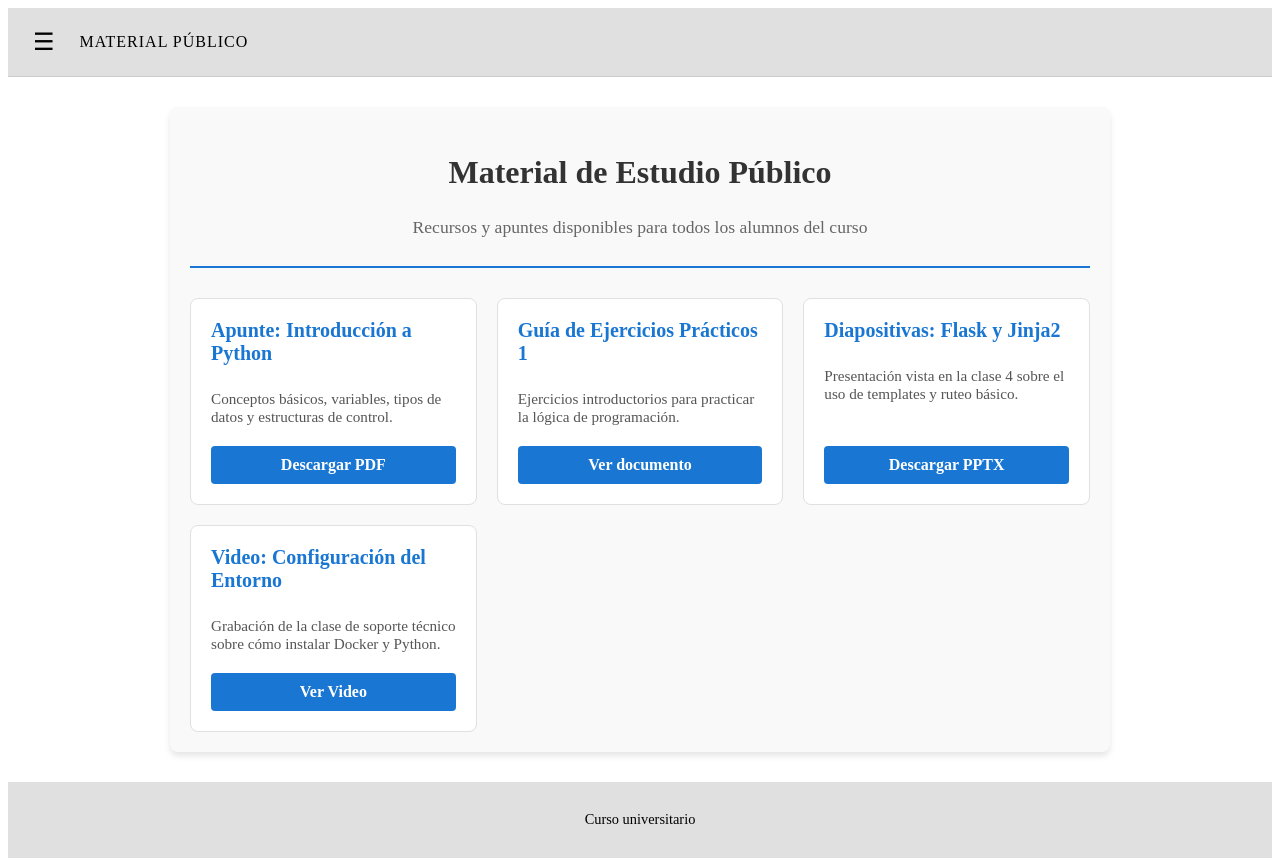
After one commit to yapu115/TP_Integrador_IDS, a Flask app: page /materiales in a window 1280 px wide. The commit adds this page. Run offline with Flask 3, Linux system fonts and the light colour scheme.

Commit message:
integración de templates y creación de materiales

```diff
--- a/Frontend/app.py
+++ b/Frontend/app.py
@@ -14,7 +14,9 @@ from routes.evaluaciones import evaluaciones_bp
 from routes.asistencia import asistencia_bp
 from routes.grupos import grupos_bp
 from routes.notas import notas_bp
-
+from routes.alumnos import alumnos_bp
+from routes.dashboard import dashboard_bp
+from routes.materiales import materiales_bp
 app = Flask(__name__)
 app.secret_key = SECRET_KEY
 
@@ -24,6 +26,9 @@ app.register_blueprint(evaluaciones_bp)
 app.register_blueprint(asistencia_bp)
 app.register_blueprint(grupos_bp)
 app.register_blueprint(notas_bp)
+app.register_blueprint(alumnos_bp)
+app.register_blueprint(dashboard_bp)
+app.register_blueprint(materiales_bp)
 
 
 if __name__ == "__main__":
--- /dev/null
+++ b/Frontend/routes/materiales.py
@@ -0,0 +1,7 @@
+from flask import Blueprint, render_template
+
+materiales_bp = Blueprint("materiales", __name__)
+
+@materiales_bp.route("/materiales")
+def materiales():
+    return render_template("materiales.html")
--- /dev/null
+++ b/Frontend/static/css/materiales.css
@@ -0,0 +1,78 @@
+/* Estilos para Material Público */
+.materiales-container {
+    max-width: 900px;
+    margin: 0 auto;
+    padding: 20px;
+    background-color: #f9f9f9;
+    border-radius: 8px;
+    box-shadow: 0 4px 6px rgba(0,0,0,0.1);
+}
+
+.materiales-header {
+    text-align: center;
+    margin-bottom: 30px;
+    padding-bottom: 10px;
+    border-bottom: 2px solid #1976d2;
+}
+
+.materiales-header h2 {
+    color: #333;
+    font-size: 2rem;
+}
+
+.materiales-header p {
+    color: #666;
+    font-size: 1.1rem;
+}
+
+.material-list {
+    display: grid;
+    grid-template-columns: repeat(auto-fill, minmax(250px, 1fr));
+    gap: 20px;
+}
+
+.material-card {
+    background-color: #fff;
+    border: 1px solid #e0e0e0;
+    border-radius: 8px;
+    padding: 20px;
+    transition: transform 0.2s, box-shadow 0.2s;
+    display: flex;
+    flex-direction: column;
+    justify-content: space-between;
+}
+
+.material-card:hover {
+    transform: translateY(-5px);
+    box-shadow: 0 8px 12px rgba(0,0,0,0.15);
+}
+
+.material-card h3 {
+    font-size: 1.25rem;
+    color: #1976d2;
+    margin-top: 0;
+    margin-bottom: 10px;
+}
+
+.material-card p {
+    color: #555;
+    font-size: 0.95rem;
+    margin-bottom: 20px;
+    flex-grow: 1;
+}
+
+.material-card__btn {
+    display: inline-block;
+    text-align: center;
+    background-color: #1976d2;
+    color: #fff;
+    padding: 10px 15px;
+    border-radius: 4px;
+    text-decoration: none;
+    font-weight: bold;
+    transition: background-color 0.2s;
+}
+
+.material-card__btn:hover {
+    background-color: #1565c0;
+}
--- a/Frontend/templates/base.html
+++ b/Frontend/templates/base.html
@@ -22,6 +22,21 @@
                     <div class="sidebar__box"></div>
                 </a>
                 <a href="{{ url_for('notas.mostrar_notas') }}" class="sidebar__link" title="Notas">
+                    <div class="sidebar__box"></div>
+                </a>
+                <a href="{{ url_for('alumnos.alumnos') }}" class="sidebar__link" title="Alumnos">
+                    <div class="sidebar__box"></div>
+                </a>
+                <a href="{{ url_for('grupos.grupos') }}" class="sidebar__link" title="Grupos">
+                    <div class="sidebar__box"></div>
+                </a>
+                <a href="{{ url_for('asistencia.asistencia') }}" class="sidebar__link" title="Asistencia">
+                    <div class="sidebar__box"></div>
+                </a>
+                <a href="{{ url_for('dashboard.dashboard') }}" class="sidebar__link" title="Dashboard">
+                    <div class="sidebar__box"></div>
+                </a>
+                <a href="{{ url_for('materiales.materiales') }}" class="sidebar__link" title="Materiales">
                     <div class="sidebar__box"></div>
                 </a>
             </nav>
--- /dev/null
+++ b/Frontend/templates/materiales.html
@@ -0,0 +1,46 @@
+{% extends "base.html" %}
+{% block title %}Material de Estudio{% endblock %}
+{% block breadcrumbs %}<span class="breadcrumbs__item">MATERIAL PÚBLICO</span>{% endblock %}
+
+{% block extra_css %}
+<link rel="stylesheet" href="{{ url_for('static', filename='css/materiales.css') }}">
+{% endblock %}
+
+{% block content %}
+<div class="materiales-container">
+    <header class="materiales-header">
+        <h2>Material de Estudio Público</h2>
+        <p>Recursos y apuntes disponibles para todos los alumnos del curso</p>
+    </header>
+
+    <div class="material-list">
+        <!-- Tarjeta de ejemplo 1 -->
+        <article class="material-card">
+            <h3>Apunte: Introducción a Python</h3>
+            <p>Conceptos básicos, variables, tipos de datos y estructuras de control.</p>
+            <a href="#" class="material-card__btn">Descargar PDF</a>
+        </article>
+
+        <!-- Tarjeta de ejemplo 2 -->
+        <article class="material-card">
+            <h3>Guía de Ejercicios Prácticos 1</h3>
+            <p>Ejercicios introductorios para practicar la lógica de programación.</p>
+            <a href="#" class="material-card__btn">Ver documento</a>
+        </article>
+
+        <!-- Tarjeta de ejemplo 3 -->
+        <article class="material-card">
+            <h3>Diapositivas: Flask y Jinja2</h3>
+            <p>Presentación vista en la clase 4 sobre el uso de templates y ruteo básico.</p>
+            <a href="#" class="material-card__btn">Descargar PPTX</a>
+        </article>
+
+        <!-- Tarjeta de ejemplo 4 -->
+        <article class="material-card">
+            <h3>Video: Configuración del Entorno</h3>
+            <p>Grabación de la clase de soporte técnico sobre cómo instalar Docker y Python.</p>
+            <a href="#" class="material-card__btn">Ver Video</a>
+        </article>
+    </div>
+</div>
+{% endblock %}
```
Also changed, not shown: Frontend/routes/alumnos.py (added, +9 -0 lines), Frontend/routes/dashboard.py (added, +9 -0 lines), Frontend/templates/alumnos.html (+10 -0 lines), Frontend/templates/dashboard.html (+10 -0 lines).
